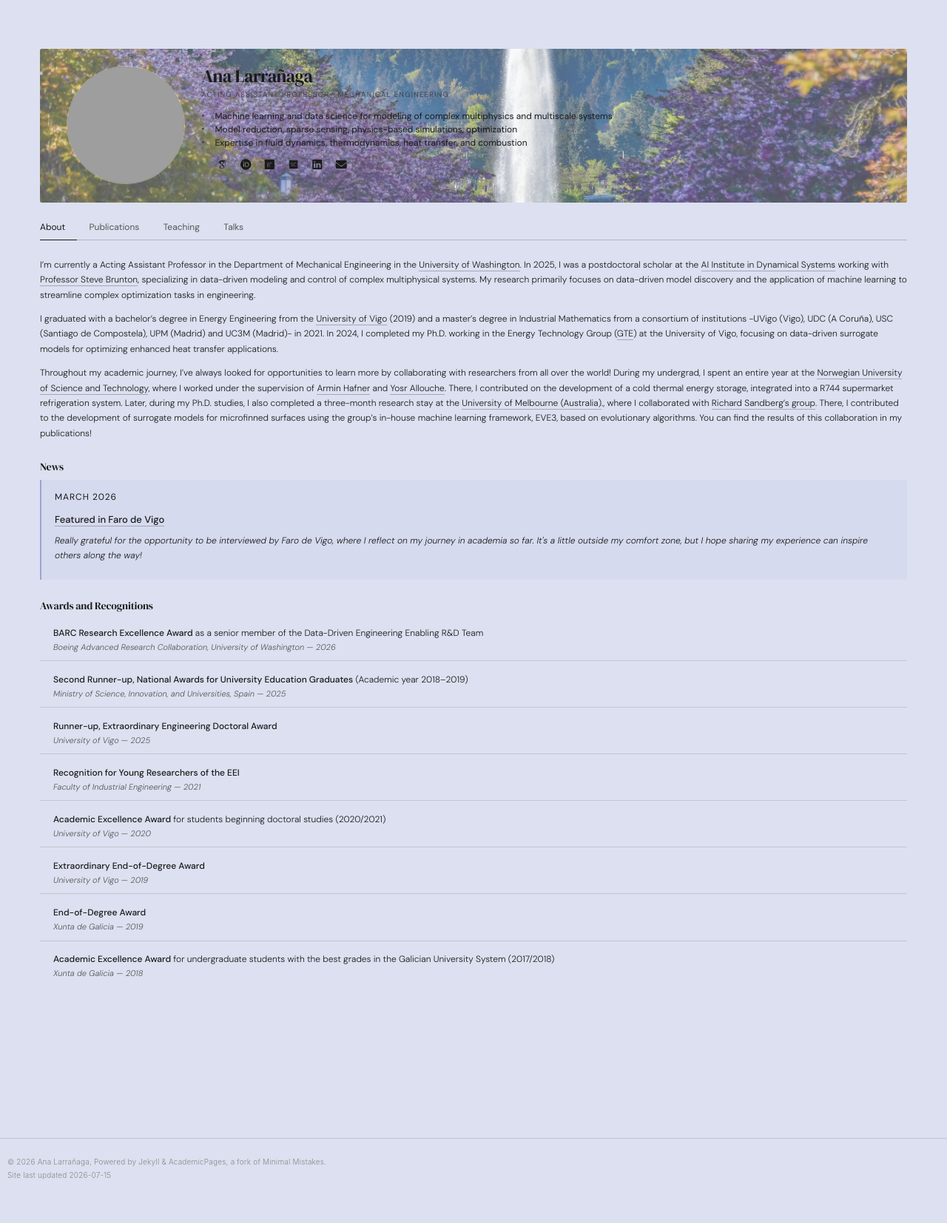
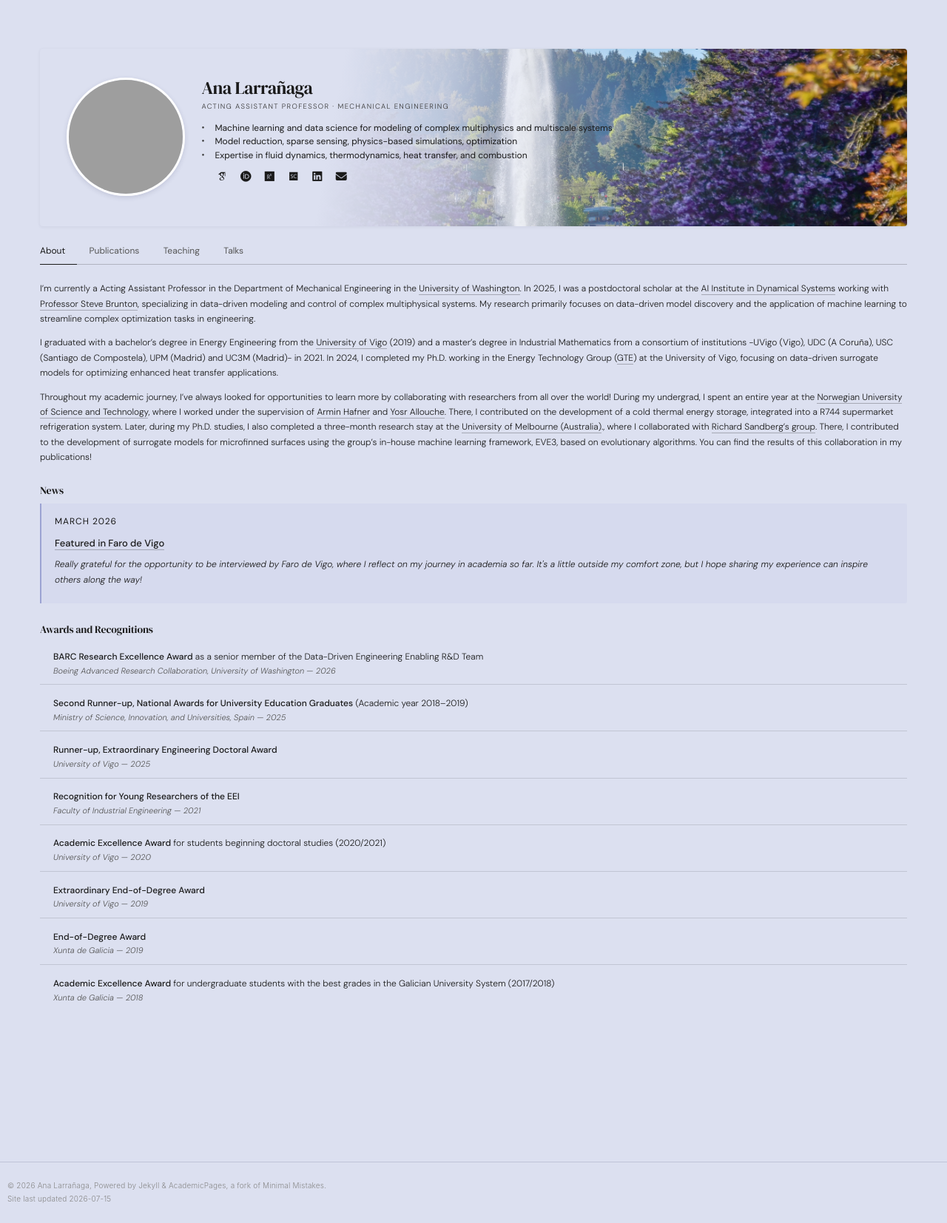
Before and after one commit to alarran/alarran.github.io, a Jekyll site: the page built from _pages/about.md, in a window 1280 px wide. Shown: the whole page at 74% size. Built offline with Jekyll 4.4.1, drawn with Linux system fonts in a browser that asks for light colours; some web fonts are replaced; a script that is not in the unit is left out; before the commit the page ends 1622 px from its top, so only the background shows below that.

Commit message:
Redesign home page

```diff
--- a/_sass/_academic-pages-custom.scss
+++ b/_sass/_academic-pages-custom.scss
@@ -328,26 +328,35 @@ a:hover {
   padding: 1.5rem 3rem 3rem;
 }
 
-/* Hero: background image with purple overlay */
+/* Hero: solid periwinkle panel where the text sits, fading into the
+   UW Rainier Vista photo (Drumheller Fountain + Mt. Rainier) on the right */
 .profile-hero {
   position: relative;
-  background-image: url('/images/background.jpg');
-  background-size: cover;
-  background-position: center;
-  border-radius: 3px;
+  min-height: 240px;
+  display: flex;
+  align-items: center;
+  background-color: #dce0f0;
+  background-image:
+    linear-gradient(100deg,
+      #dce0f0 0%,
+      #dce0f0 34%,
+      rgba(220, 224, 240, 0.85) 46%,
+      rgba(220, 224, 240, 0.45) 60%,
+      rgba(220, 224, 240, 0.12) 78%,
+      rgba(220, 224, 240, 0.00) 100%),
+    url('/images/background.jpg');
+  background-size: cover, cover;
+  background-position: center, right center;
+  background-repeat: no-repeat, no-repeat;
+  border-radius: 4px;
   overflow: hidden;
+  box-shadow: 0 1px 4px rgba(45, 48, 90, 0.08);
   margin-bottom: 0;
-}
-
-.profile-hero::before {
-  content: '';
-  position: absolute;
-  inset: 0;
-  background: rgba(235, 237, 248, 0.35);
 }
 
 .profile-hero__inner {
   position: relative;
+  width: 100%;
   padding: 1.25rem 2rem 1rem;
 }
 
@@ -364,7 +373,8 @@ a:hover {
   height: 160px;
   border-radius: 50%;
   object-fit: cover;
-  border: 0.5px solid rgba(246, 237, 210, 0.4);
+  border: 3px solid #fff;
+  box-shadow: 0 2px 6px rgba(45, 48, 90, 0.15);
   flex-shrink: 0;
   display: block;
 }
@@ -772,6 +782,19 @@ a:hover {
     padding: 1rem 1rem 0.75rem;
   }
 
+  /* On narrow screens the text spans full width, so keep the panel
+     near-solid with only a hint of the photo fading in at the bottom */
+  .profile-hero {
+    background-image:
+      linear-gradient(180deg,
+        #dce0f0 0%,
+        #dce0f0 62%,
+        rgba(220, 224, 240, 0.78) 84%,
+        rgba(220, 224, 240, 0.45) 100%),
+      url('/images/background.jpg');
+    background-position: center, center bottom;
+  }
+
   .profile-avatar-sm {
     width: 60px;
     height: 60px;
```
